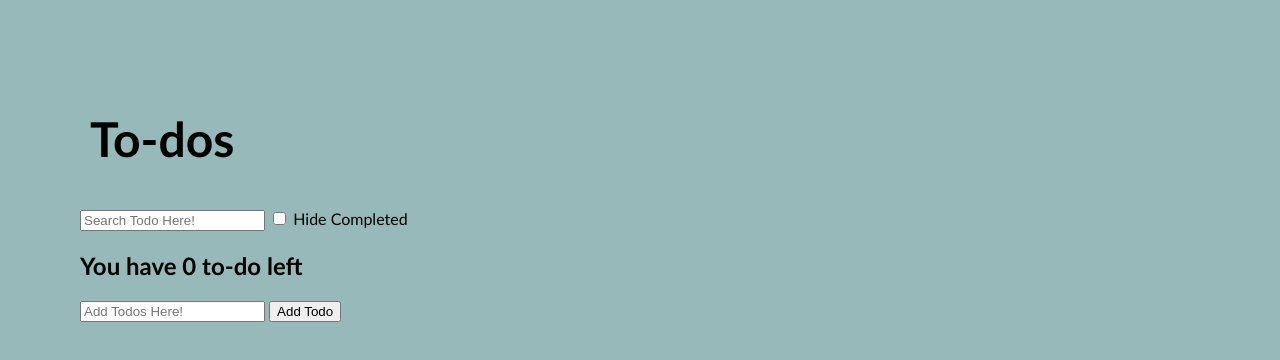
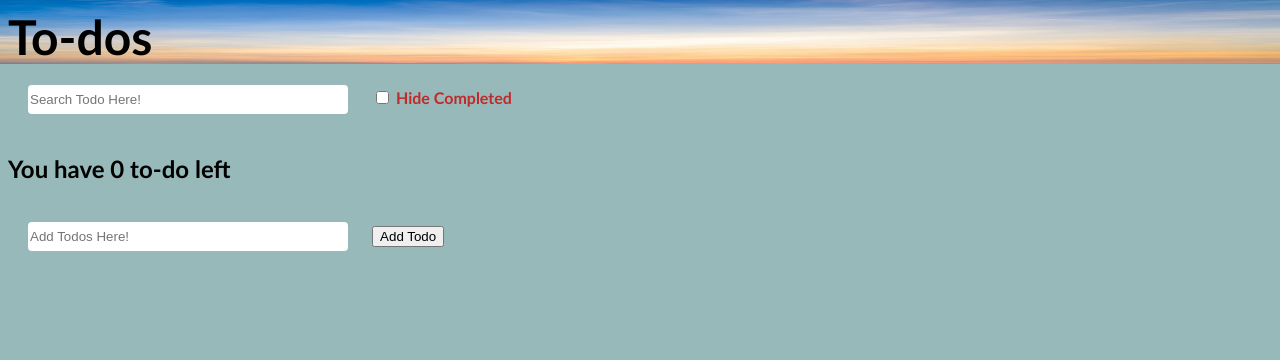
Before and after one commit to Alive-Nicole/Todo-app2, a plain HTML site: page index.html in a window 1280 px wide. Drawn offline with Linux system fonts and the light colour scheme.

Commit message:
Adjusted CSS

```diff
--- a/index.html
+++ b/index.html
@@ -6,6 +6,7 @@
 </head>
 <body>
     <h1>To-dos</h1>
+    <img src="sky.jpg">
     <input id="search-todo" type="text" placeholder="Search Todo Here!">
     <label>
         <input id="hide-completed" type="checkbox"> Hide Completed
--- a/main.css
+++ b/main.css
@@ -1,10 +1,37 @@
 body {
   font-family: 'Trebuchet MS', Arial, Helvetica, sans-serif;
-  margin: 100px 80px;
+
   background-color: rgb(151, 185, 185);
 }
 h1 {
-  padding: 10px;
+  margin: 0;
   font-size: 3em;
   font-weight: 1000;
 }
+
+img {
+  position: absolute;
+  left: 0px;
+  top: 0px;
+  z-index: -1;
+  width: 100%;
+  height: 4em;
+}
+
+#search-todo, #add-todo {
+  border: 0;
+  border-radius: 4px;
+  height: 2em;
+  width: 25%;
+  margin: 20px;
+}
+
+label {
+  color: #C02A2A;
+  font-weight: bold;
+}
+
+button:hover {
+  background-color: #D45925;
+  cursor: pointer;
+}
```
Also changed, not shown: sky.jpg (added).
